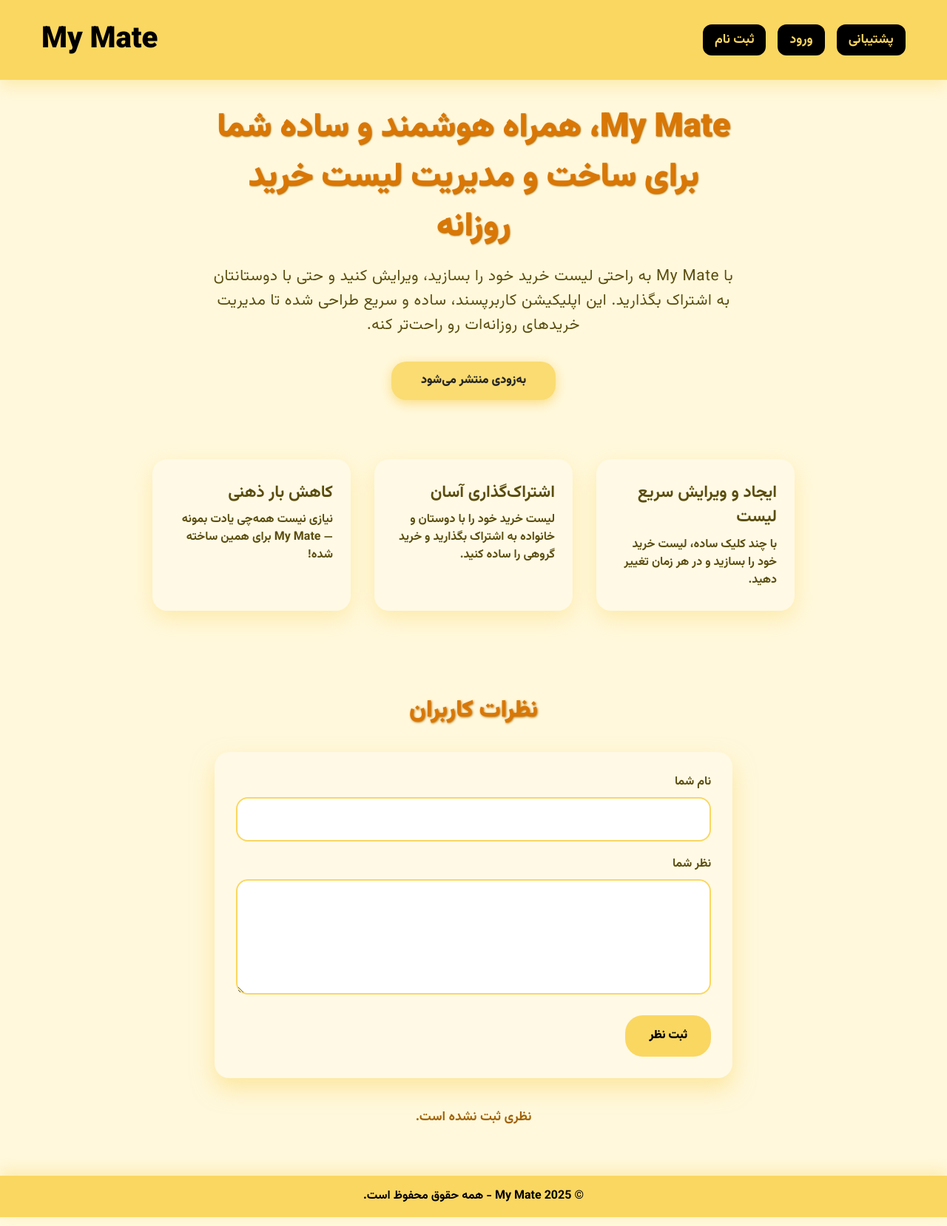
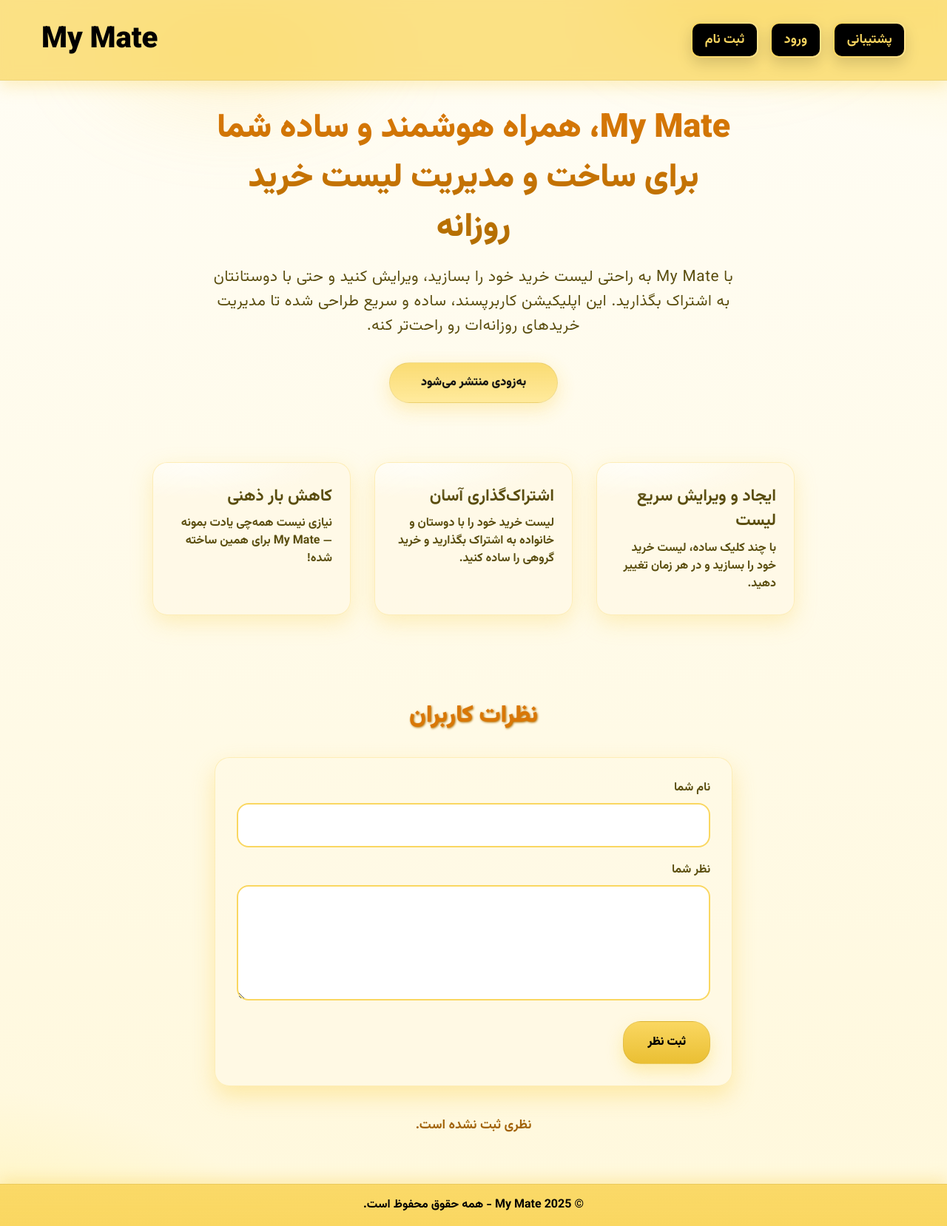
Before and after one commit to King-Navid/MyMate, a website: page public/index.html in a window 1280 px wide. Shown: the whole page at 74% size. Drawn offline with nearby package versions, Linux system fonts and the light colour scheme.

Commit message:
Update index.html

```diff
--- a/public/index.html
+++ b/public/index.html
@@ -1,4 +1,3 @@
-<!-- index.html -->
 <!DOCTYPE html>
 <html lang="fa" dir="rtl">
 <head>
@@ -10,20 +9,48 @@
   <link href="https://fonts.googleapis.com/css2?family=Vazirmatn:wght@400;700;900&display=swap" rel="stylesheet">
 
   <style>
+    :root {
+      --brand: #fad761;
+      --brand-600: #e0b92a;
+      --paper: #fff8dc;
+      --paper-2: #fff3c4;
+      --ink: #5a4d0e;
+      --ink-strong: #2f2705;
+      --shadow-brand: rgba(250, 215, 97, 0.45);
+    }
     body {
       font-family: 'Vazirmatn', sans-serif;
-      background: #fff8dc;
+      background:
+        radial-gradient(1200px 600px at 110% -10%, #fff2b8 0%, transparent 60%),
+        radial-gradient(1000px 600px at -10% 110%, #fff1a6 0%, transparent 60%),
+        linear-gradient(#fffdf5, var(--paper));
       margin: 0;
       min-height: 100vh;
       display: flex;
       flex-direction: column;
       align-items: center;
-      color: #5a4d0e;
+      color: var(--ink);
+      position: relative;
+    }
+    body::before {
+      content: '';
+      position: fixed;
+      inset: -20% -20% auto -20%;
+      height: 60vh;
+      background:
+        radial-gradient(closest-side, rgba(250,215,97,0.22), transparent 70%) 20% 40% / 40% 80% no-repeat,
+        radial-gradient(closest-side, rgba(224,185,42,0.18), transparent 70%) 80% 0% / 35% 70% no-repeat;
+      filter: blur(40px);
+      pointer-events: none;
+      z-index: 0;
     }
     header {
-      background: #fad761;
+      background: rgba(250,215,97,0.75);
+      backdrop-filter: saturate(160%) blur(8px);
+      -webkit-backdrop-filter: saturate(160%) blur(8px);
       width: 100%;
-      box-shadow: 0 8px 20px rgba(250,215,97,0.4);
+      box-shadow: 0 8px 20px rgba(250,215,97,0.35);
+      border-bottom: 1px solid rgba(0,0,0,0.06);
       position: sticky;
       top: 0;
       z-index: 50;
@@ -36,7 +63,6 @@
       align-items: center;
       justify-content: space-between;
       direction: ltr;
-      flex-wrap: wrap;
     }
     h1.site-title {
       font-weight: 900;
@@ -63,19 +89,31 @@
       white-space: nowrap;
       color: black;
     }
+    nav a:focus-visible {
+      outline: 3px solid var(--brand-600);
+      outline-offset: 2px;
+    }
     .btn-auth {
       background-color: black;
-      color: #fad761;
+      color: var(--brand);
       font-weight: 700;
-      padding: 0.5rem 1rem;
+      padding: 0.55rem 1.05rem;
       border-radius: 12px;
-      transition: background-color 0.3s ease, color 0.3s ease;
+      transition: background-color 0.3s ease, color 0.3s ease, transform 0.2s ease, box-shadow 0.3s ease;
       cursor: pointer;
       text-decoration: none;
+      border: 2px solid transparent;
+      background-image: linear-gradient(black, black), linear-gradient(90deg, var(--brand), #ffe38a);
+      background-origin: border-box;
+      background-clip: padding-box, border-box;
+      box-shadow: 0 8px 20px rgba(0,0,0,0.15);
+      transform: translateY(0);
     }
     .btn-auth:hover {
-      background-color: #e0b92a;
+      background-image: linear-gradient(var(--brand-600), var(--brand-600)), linear-gradient(90deg, var(--brand), #ffe38a);
       color: black;
+      transform: translateY(-2px);
+      box-shadow: 0 12px 28px rgba(234, 191, 51, 0.35);
     }
 
     main.container {
@@ -86,6 +124,8 @@
       display: flex;
       flex-direction: column;
       align-items: center;
+      position: relative;
+      z-index: 1;
     }
 
     section.text-center {
@@ -94,11 +134,13 @@
       margin-bottom: 4rem;
     }
     section.text-center h2 {
-      color: #d97706;
       font-weight: 900;
       font-size: 2.8rem;
-      text-shadow: 1px 1px 2px #b06e00;
       margin-bottom: 1rem;
+      background: linear-gradient(180deg, #d97706 0%, #b06e00 100%);
+      -webkit-background-clip: text;
+      background-clip: text;
+      color: transparent;
     }
     section.text-center p {
       font-size: 1.3rem;
@@ -108,16 +150,16 @@
     }
     section.text-center button {
       margin-top: 2rem;
-      background: #fad761;
+      background: linear-gradient(180deg, rgba(250,215,97,0.95), rgba(255,230,140,0.9));
       color: black;
-      padding: 0.85rem 2.5rem;
-      border-radius: 20px;
+      padding: 0.9rem 2.6rem;
+      border-radius: 999px;
       font-weight: 800;
       cursor: not-allowed;
-      opacity: 0.85;
+      opacity: 0.92;
       user-select: none;
-      box-shadow: 0 4px 15px #f9d770;
-      border: none;
+      box-shadow: 0 8px 24px var(--shadow-brand);
+      border: 1px solid rgba(0,0,0,0.06);
     }
 
     section.features {
@@ -129,19 +171,31 @@
       color: #5a4d0e;
     }
     .feature-card {
-      background: #fff9e6;
+      background: rgba(255, 249, 230, 0.75);
       padding: 1.8rem 1.5rem;
       border-radius: 20px;
-      box-shadow: 0 10px 28px rgba(250, 215, 97, 0.4);
+      box-shadow: 0 10px 28px rgba(250, 215, 97, 0.35);
       font-weight: 700;
-      color: #5a4d0e;
+      color: var(--ink);
       transition: box-shadow 0.35s ease, transform 0.35s ease;
       cursor: default;
       user-select: none;
+      border: 1px solid rgba(250, 215, 97, 0.35);
+      backdrop-filter: blur(6px) saturate(140%);
+      -webkit-backdrop-filter: blur(6px) saturate(140%);
+      position: relative;
+      overflow: hidden;
+    }
+    .feature-card::after {
+      content: '';
+      position: absolute;
+      inset: 0;
+      background: radial-gradient(300px 80px at 20% 0%, rgba(255,255,255,0.7), transparent 60%);
+      pointer-events: none;
     }
     .feature-card:hover {
-      box-shadow: 0 16px 40px #f9d770;
-      transform: scale(1.07);
+      box-shadow: 0 16px 50px rgba(250, 215, 97, 0.5);
+      transform: translateY(-6px) scale(1.03);
     }
     .feature-card h3 {
       font-size: 1.4rem;
@@ -163,12 +217,15 @@
       user-select: none;
     }
     form#commentForm {
-      background: #fff9e6;
+      background: rgba(255, 249, 230, 0.7);
       padding: 1.8rem;
       border-radius: 20px;
-      box-shadow: 0 14px 30px rgba(250, 215, 97, 0.5);
+      box-shadow: 0 14px 30px rgba(250, 215, 97, 0.45);
       transition: box-shadow 0.3s ease;
       user-select: none;
+      border: 1px solid rgba(250, 215, 97, 0.35);
+      backdrop-filter: blur(6px);
+      -webkit-backdrop-filter: blur(6px);
     }
     form#commentForm label {
       font-weight: 700;
@@ -194,24 +251,26 @@
       border-color: #e0b92a;
     }
     form#commentForm button {
-      background: #fad761;
+      background: linear-gradient(180deg, rgba(250,215,97,1), rgba(234,191,51,1));
       color: black;
       font-weight: 800;
       padding: 1rem 2rem;
       border-radius: 24px;
       cursor: pointer;
       user-select: none;
-      transition: background-color 0.3s ease, box-shadow 0.3s ease;
-      border: none;
+      transition: background-color 0.3s ease, box-shadow 0.3s ease, transform 0.2s ease;
+      border: 1px solid rgba(0,0,0,0.06);
+      box-shadow: 0 10px 22px var(--shadow-brand);
     }
     form#commentForm button:hover {
       background-color: #e0b92a;
-      box-shadow: 0 0 15px #e0b92a;
+      box-shadow: 0 12px 26px rgba(224,185,42,0.5);
+      transform: translateY(-1px);
     }
 
     #commentsList {
       margin-top: 2.5rem;
-      color: #5a4d0e;
+      color: var(--ink);
       font-weight: 700;
       font-size: 1.1rem;
       min-height: 60px;
@@ -221,9 +280,19 @@
       color: #a16207;
       user-select: none;
     }
+    .comment-item {
+      padding: 1rem;
+      border-bottom: 1px solid var(--brand);
+      color: var(--ink);
+      font-weight: 600;
+      margin-bottom: 0.8rem;
+      background: rgba(255,255,255,0.6);
+      border-radius: 12px;
+      animation: pop 320ms ease-out;
+    }
 
     footer {
-      background: #fad761;
+      background: linear-gradient(180deg, rgba(250,215,97,0.95), rgba(250,215,97,1));
       color: black;
       font-weight: 700;
       padding: 1rem 0;
@@ -231,36 +300,45 @@
       text-align: center;
       user-select: none;
       box-shadow: 0 -6px 20px rgba(250, 215, 97, 0.4);
+      border-top: 1px solid rgba(0,0,0,0.06);
       animation: fadeIn 1s ease forwards;
       animation-delay: 1.2s;
     }
 
+    /* Animations */
     @keyframes fadeIn {
-      0% { opacity: 0; transform: translateY(10px) scale(0.98); }
+      0% {
+        opacity: 0;
+        transform: translateY(10px) scale(0.98);
+      }
+      100% {
+        opacity: 1;
+        transform: translateY(0) scale(1);
+      }
+    }
+    @keyframes pop {
+      0% { opacity: 0; transform: translateY(6px) scale(0.98); }
       100% { opacity: 1; transform: translateY(0) scale(1); }
     }
-    .fade-in { opacity: 0; animation: fadeIn 1s ease-out forwards; }
+    .fade-in {
+      opacity: 0;
+      animation: fadeIn 1s ease-out forwards;
+    }
     .fade-in:nth-child(1) { animation-delay: 0.1s; }
     .fade-in:nth-child(2) { animation-delay: 0.3s; }
     .fade-in:nth-child(3) { animation-delay: 0.6s; }
     .fade-in:nth-child(4) { animation-delay: 0.9s; }
 
-    /* MOBILE */
-    @media (max-width: 640px) {
-      h1.site-title { font-size: 1.8rem; }
-      .nav-buttons { gap: 0.5rem; }
-      main.container { padding: 1rem; }
-      section.text-center h2 { font-size: 1.9rem; }
-      section.text-center p { font-size: 1.1rem; }
-      section.features { gap: 1rem; }
-      .feature-card { padding: 1rem; }
-      .feature-card h3 { font-size: 1.2rem; }
-      form#commentForm { padding: 1rem; }
-      form#commentForm input,
-      form#commentForm textarea { padding: 0.8rem; }
-      form#commentForm button { padding: 0.8rem 1.5rem; font-size: 0.9rem; }
-      footer { font-size: 0.9rem; padding: 0.8rem 0; }
+    @media (prefers-reduced-motion: reduce) {
+      * {
+        animation: none !important;
+        transition-duration: 0.01ms !important;
+      }
+      html:focus-within {
+        scroll-behavior: auto;
+      }
     }
+
   </style>
 </head>
 <body>
@@ -268,6 +346,7 @@
 <header>
   <nav>
     <h1 class="site-title fade-in">My Mate</h1>
+
     <div class="nav-buttons fade-in">
       <a href="chat.html" class="btn-auth">پشتیبانی</a>
       <a href="login.html" class="btn-auth">ورود</a>
@@ -307,9 +386,11 @@
 
     <form id="commentForm">
       <label for="name">نام شما</label>
-      <input id="name" name="name" type="text" required />
+      <input id="name" name="name" type="text" required aria-required="true" aria-label="نام" />
+
       <label for="comment">نظر شما</label>
-      <textarea id="comment" name="comment" rows="5" required></textarea>
+      <textarea id="comment" name="comment" rows="5" required aria-required="true" aria-label="نظر"></textarea>
+
       <button type="submit">ثبت نظر</button>
     </form>
 
@@ -325,22 +406,24 @@
 </footer>
 
 <script>
+  // فرم ثبت نظر ساده
   const form = document.getElementById('commentForm');
   const commentsList = document.getElementById('commentsList');
+
   form.addEventListener('submit', e => {
     e.preventDefault();
     const name = form.name.value.trim();
     const comment = form.comment.value.trim();
-    if (name && comment) {
-      const div = document.createElement('div');
-      div.style.padding='1rem';
-      div.style.borderBottom='1px solid #fad761';
-      div.style.color='#5a4d0e';
-      div.style.fontWeight='600';
-      div.style.marginBottom='0.8rem';
-      div.textContent = `${name}: ${comment}`;
-      if (commentsList.querySelector('p')) commentsList.innerHTML = '';
-      commentsList.appendChild(div);
+
+    if(name && comment) {
+      const commentItem = document.createElement('div');
+      commentItem.className = 'comment-item';
+      commentItem.textContent = `${name}: ${comment}`;
+
+      if(commentsList.querySelector('p')) {
+        commentsList.innerHTML = '';
+      }
+      commentsList.appendChild(commentItem);
       form.reset();
     }
   });
```
